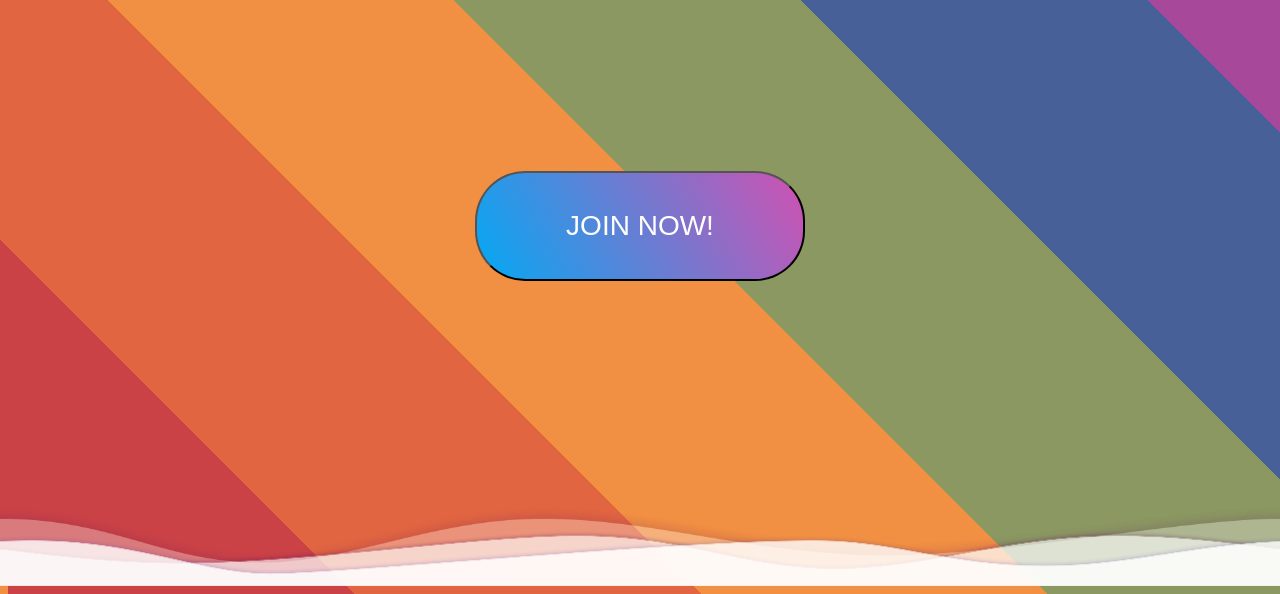
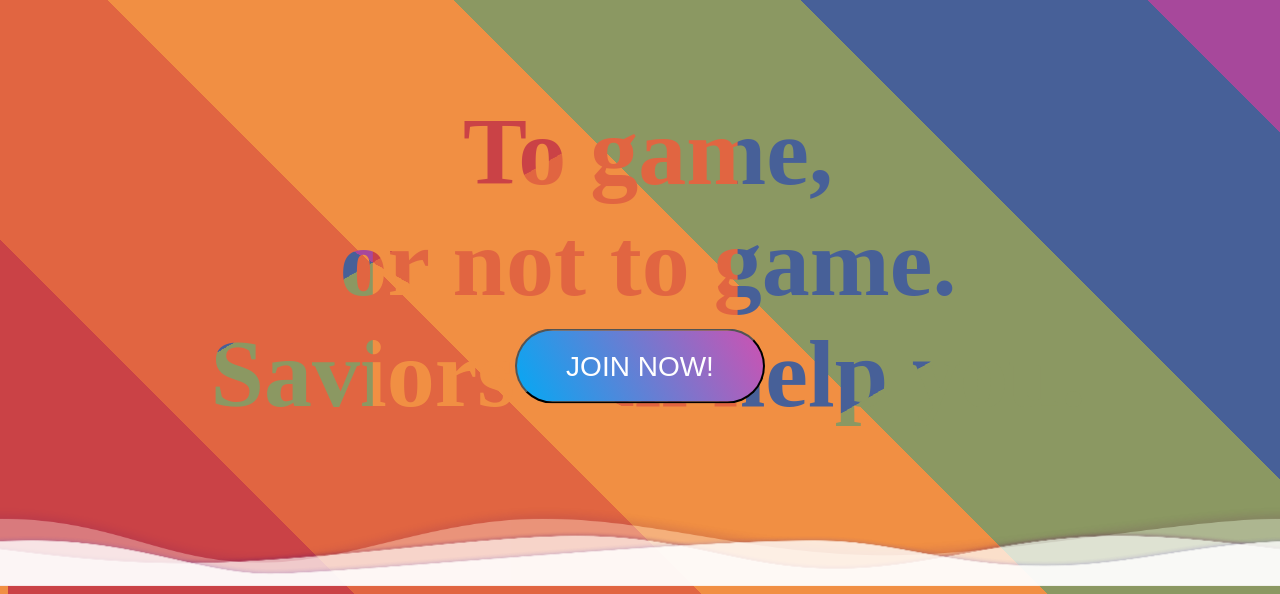
Before and after one commit to qit2/GamerSaviors, a PHP site: page / in a window 1280 px wide. Shown: the part 214-808 px from the top of the page. Run offline with PHP 8.4, Linux system fonts and the light colour scheme.

Commit message:
fixes & fixes

```diff
--- a/Final_project/gamePage2.html
+++ b/Final_project/gamePage2.html
@@ -2,7 +2,7 @@
  <html lang="en-us">
   <head>
     <meta http-equiv="Content-Type" content="text/html; charset=UTF-8"/>
-   <title>LiterallyGame Result</title>
+   <title>LiterallyGames Result</title>
    <link rel="stylesheet" type= "text/css" href="gamepage.css">
    <link href="https://fonts.googleapis.com/css2?family=Indie+Flower&display=swap" rel="stylesheet">
 
@@ -14,6 +14,7 @@
 
    <!-- Latest compiled JavaScript -->
    <script src="https://maxcdn.bootstrapcdn.com/bootstrap/3.4.1/js/bootstrap.min.js"></script>
+   <script src="index.js"></script>
   </head>
 
   <body id="main">
--- a/Final_project/gamepage.css
+++ b/Final_project/gamepage.css
@@ -23,7 +23,7 @@ header{
     display:flex;
     justify-content: space-between;
     align-items: center;
-    padding: 20px 5%;
+    padding: 20px 4.5%;
 }
 
 .navs{
@@ -105,7 +105,7 @@ header{
     margin-left: 5px;
     display: none;
     float: right;
-    padding: 25px 0 0 5px;
+    margin: 25px 0 0 5px;
 }
 
 #navimg{
--- a/Final_project/index.css
+++ b/Final_project/index.css
@@ -53,15 +53,15 @@ header{
     text-decoration: none;
     position: absolute;
     left: 50%;
-    top: 55%;
+    top: 72.5%;
     transform: translate(-50%, -50%);
     font-size: 28px;
     background: linear-gradient(60deg, #03a9f4, #f441a5, #ffeb3b, #03a9f4);
     background-size: 400%;
-    width: 330px;
-    height: 110px;
+    width: 250px;
+    height: 75px;
     margin: 700px, 0, 0, 200px;
-    line-height: 90px;
+    line-height: 65px;
     color: aliceblue;
     text-transform: uppercase;
     border-radius: 50px;
@@ -202,3 +202,86 @@ header{
         transform: translateX(-50%) translateZ(0) scaleY(1) ;
     }
 }
+
+.rainbow-text {
+    /* Create a conic gradient. */
+    /* Double percentages to avoid blur (#000 10%, #fff 10%, #fff 20%, ...). */
+    background: #CA4246;
+    background-color: #CA4246;
+    background: conic-gradient(
+      #CA4246 16.666%,
+      #E16541 16.666%,
+      #E16541 33.333%,
+      #F18F43 33.333%,
+      #F18F43 50%,
+      #8B9862 50%,
+      #8B9862 66.666%,
+      #476098 66.666%,
+      #476098 83.333%,
+      #A7489B 83.333%);
+
+    /* Set thee background size and repeat properties. */
+    background-size: 57%;
+    background-repeat: repeat;
+
+    /* Use the text as a mask for the background. */
+    /* This will show the gradient as a text color rather than element bg. */
+    -webkit-background-clip: text;
+    -webkit-text-fill-color: transparent;
+
+    /* Animate the text when loading the element. */
+    /* This animates it on page load and when hovering out. */
+    animation: rainbow-text-animation-rev 0.5s ease forwards;
+    cursor: pointer;
+}
+
+  /* Add animation on hover. */
+  .rainbow-text:hover {
+    animation: rainbow-text-animation 0.5s ease forwards;
+  }
+
+  /* Move the background and make it larger. */
+  /* Animation shown when hovering over the text. */
+  @keyframes rainbow-text-animation {
+    0% {
+      background-size: 57%;
+      background-position: 0 0;
+    }
+    20% {
+      background-size: 57%;
+      background-position: 0 1em;
+    }
+    100% {
+      background-size: 200%;
+      background-position: -8em 1em;
+    }
+  }
+
+  /* Move the background and make it smaller. */
+  /* Animation shown when entering the page and after the hover animation. */
+  @keyframes rainbow-text-animation-rev {
+    0% {
+      background-size: 200%;
+      background-position: -8em 1em;
+    }
+    20% {
+      background-size: 57%;
+      background-position: 0 1em;
+    }
+    100% {
+      background-size: 57%;
+      background-position: 0 0;
+    }
+  }
+
+  .teamslogan{
+    font-size: 6rem;
+    top: 10px;
+    font-weight: 900;
+    text-align: center;
+    display: block;
+    margin-left: auto;
+    margin-right: auto;
+    cursor: pointer;
+    width: 950px;
+  }
--- a/Final_project/index.html
+++ b/Final_project/index.html
@@ -21,6 +21,9 @@
         </nav>
         <a href="sign_in.html"><img id = "navimg" src = "unknow.jpg"></a>
     </header>
+    <div class="rainbow-text">
+        <p class = "teamslogan">To game, <br>or not to game.<br> Saviors will help you.</p>
+    </div>
     <button class = "button" ><a href="sign_up.html">Join NOW!</a></button>
     <div class = "buttom_1">
         <div class = "wave wave_1"></div>
```
